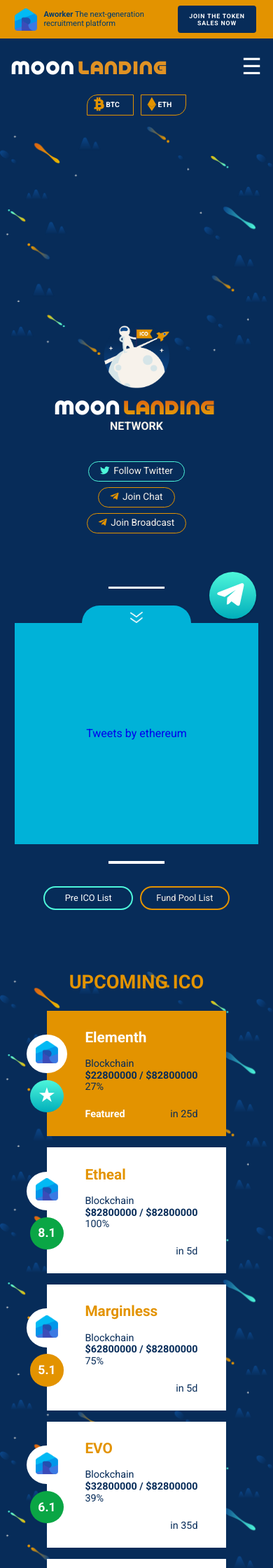
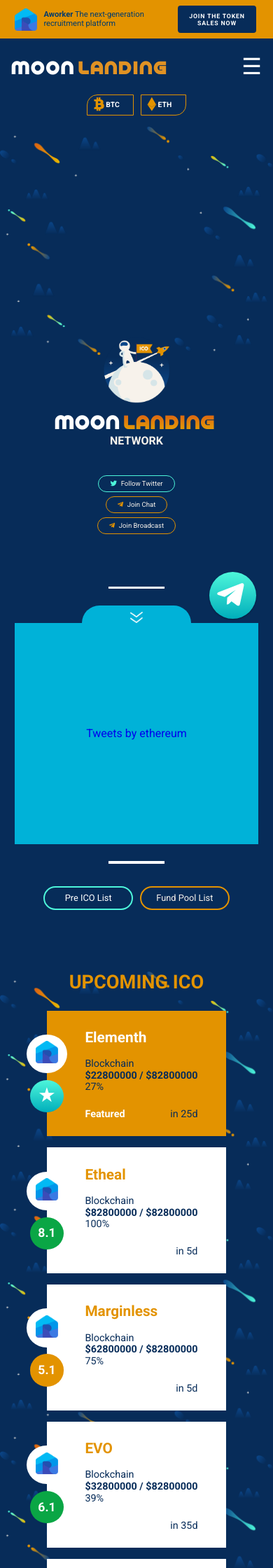
Before and after one commit to moonlandingnetwork/moonlandingnetwork.github.io, a Jekyll site: the page built from index.html, in a window 390 px wide. Shown: the top 2240 px of the page at 70% size. Built offline with Jekyll 4.4.1, drawn with Linux system fonts in a browser that asks for light colours; cached includes are drawn as plain includes; nearby versions of some CDN libraries; comment, search, counter and statistics services are not loaded.

Commit message:
Mobile Layout Revision 2

```diff
--- a/css/style.css
+++ b/css/style.css
@@ -2133,6 +2133,9 @@ footer{
         margin-top: 2.3rem;
         flex-direction: column;
         align-items: center;
+        justify-content: center;
+        width: 7.5rem;
+        font-size: 0.6rem;
     }
     .banner-buttons button{
         margin: 0.3em !important;
```
